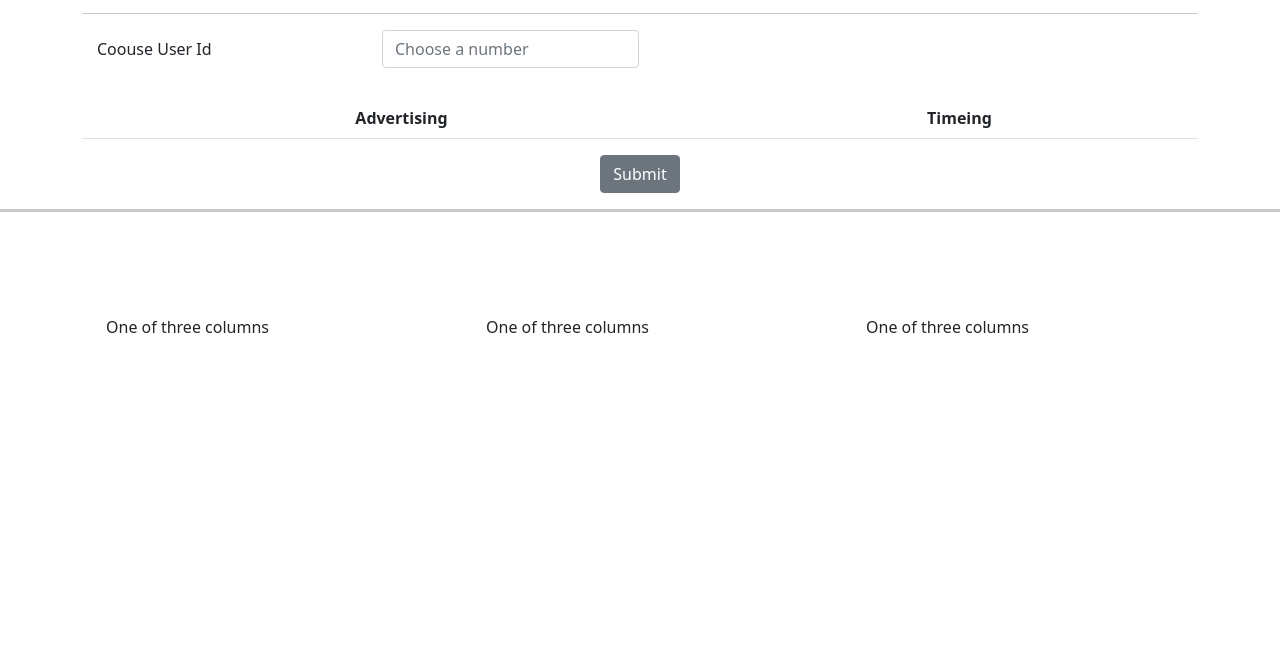
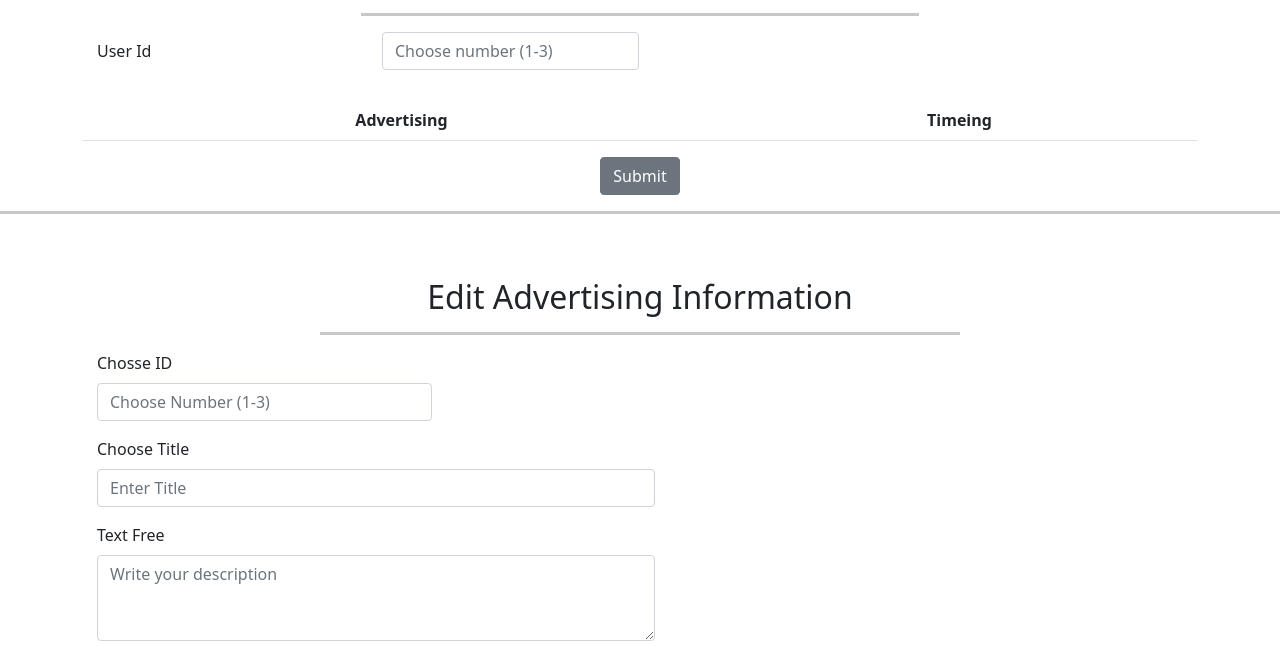
Before and after one commit to imorkravitz/MongoDB_Express_Cli, a website: page admin/admin.html in a window 1280 px wide. Shown: the part 546-1218 px from the top of the page. Before the commit the page ends 924 px from the top, so only its background shows below. Drawn offline with nearby package versions, Linux system fonts and the light colour scheme; no server answers.

Commit message:
Update Data of Scheduler in mongodb success

```diff
--- a/admin/admin.html
+++ b/admin/admin.html
@@ -80,17 +80,16 @@
     <table class="table table-striped" id="editMovies">
       <thead>
         <h2 style="text-align: center;">Edit Movies</h2>
-        <hr size="3" width="100%" color="blue" style="text-align: center;">
+        <hr size="5" width="50%" color="blue" style="margin-left: 25%;">
 
         <form class="row g-3">
           <div class="row">
           <div class="col-auto col-sd-6">
-            <!-- <label for="staticEmail2" class="visually-hidden">Choose User Id</label> -->
-            <input type="text" readonly class="form-control-plaintext" style="margin-right:10%;" id="staticEmail2" value="Coouse User Id">
+            <input type="text" readonly class="form-control-plaintext" style="margin-right:10%;" id="staticEmail2" value="User Id">
           </div>
           <div class="col-auto col-sd-3">
             <label for="text" class="visually-hidden"></label>
-            <input type="number" id="test" class="form-control" id="jsonData" placeholder="Choose a number">
+            <input type="number" class="form-control" id="jsonData" placeholder="Choose number (1-3)">
           </div>
         </div>
         </form>
@@ -115,16 +114,22 @@
 <br><br>
 
 <section>
-  <div class="container">
+  <h2 style="text-align: center;">Edit Advertising Information</h2>
+<hr size="5" width="50%" color="blue" style="margin-left: 25%;">
+
+  <div class="container" >
     <div class="row">
-      <div class="col m-md-4">
-        One of three columns
+      <div class="mb-3">
+        <label for="text" class="form-label">Chosse ID</label>
+        <input type="number" class="form-control" id="exampleFormControlInput1" placeholder="Choose Number (1-3)" style="width: 30%;">
       </div>
-      <div class="col m-md-4">
-        One of three columns
+      <div class="mb-3">
+        <label for="text" class="form-label">Choose Title</label>
+        <input type="text" class="form-control" id="exampleFormControlInput1" placeholder="Enter Title" style="width: 50%;">
       </div>
-      <div class="col m-md-4">
-        One of three columns
+      <div class="mb-3">
+        <label for="exampleFormControlTextarea1" class="form-label">Text Free</label>
+        <textarea class="form-control" id="exampleFormControlTextarea1" placeholder="Write your description" rows="3" style="width: 50%;"></textarea>
       </div>
     </div>
   </div>
--- a/admin/admin.js
+++ b/admin/admin.js
@@ -18,9 +18,6 @@ async function display() {
         let Adv = [];
 
         var ID = $('#jsonData').val()
-        console.log((ID*0) == 0);
-
-
         for(i;i< (AdvCount);i++){
 
             if($('#'+i+'Adv').val()){
@@ -31,7 +28,6 @@ async function display() {
                 console.log($('#'+i+'Adv').val())
                 Adv[i-1] = 'Non'
             }
-
         }
 
         const result = await fetch('/pushScheduler',{
@@ -47,7 +43,7 @@ async function display() {
         if(result.error){
             alert(result.error);
         }else if(result.status == 'ok'){
-        console.alert("succses!")
+        alert("succses!")
         }
     console.log(result)
       })
@@ -84,7 +80,7 @@ function currentConnection() {
 function editMovies() {
     var rows = "";
     $.each(jsonData, function(){
-         rows += "<tr><td> "+ count + "</td><td> <input type= 'number' min='0' max='9' class='form-control' id='" + count +  "Adv' placeholder='Example input placeholder'> </td></tr>"
+         rows += "<tr><td> "+ count + "</td><td> <input type= 'number' min='0' max='9' class='form-control' id='" + count +  "Adv' placeholder='Enter Time in Miliseconds'> </td></tr>"
         console.log(rows);
         count++;
     });
@@ -93,10 +89,3 @@ function editMovies() {
     $( rows ).appendTo( "#editMovies" );
 
 }
-
-
-//  $('#test').keypress(function(evt) {
-//     if (evt.which == "0".charCodeAt(0) && $(this).val().trim() == "") {
-//     return false;
-//      }
-//   });
```
Also changed, not shown: db/MongoClient.js (+9 -49 lines).
